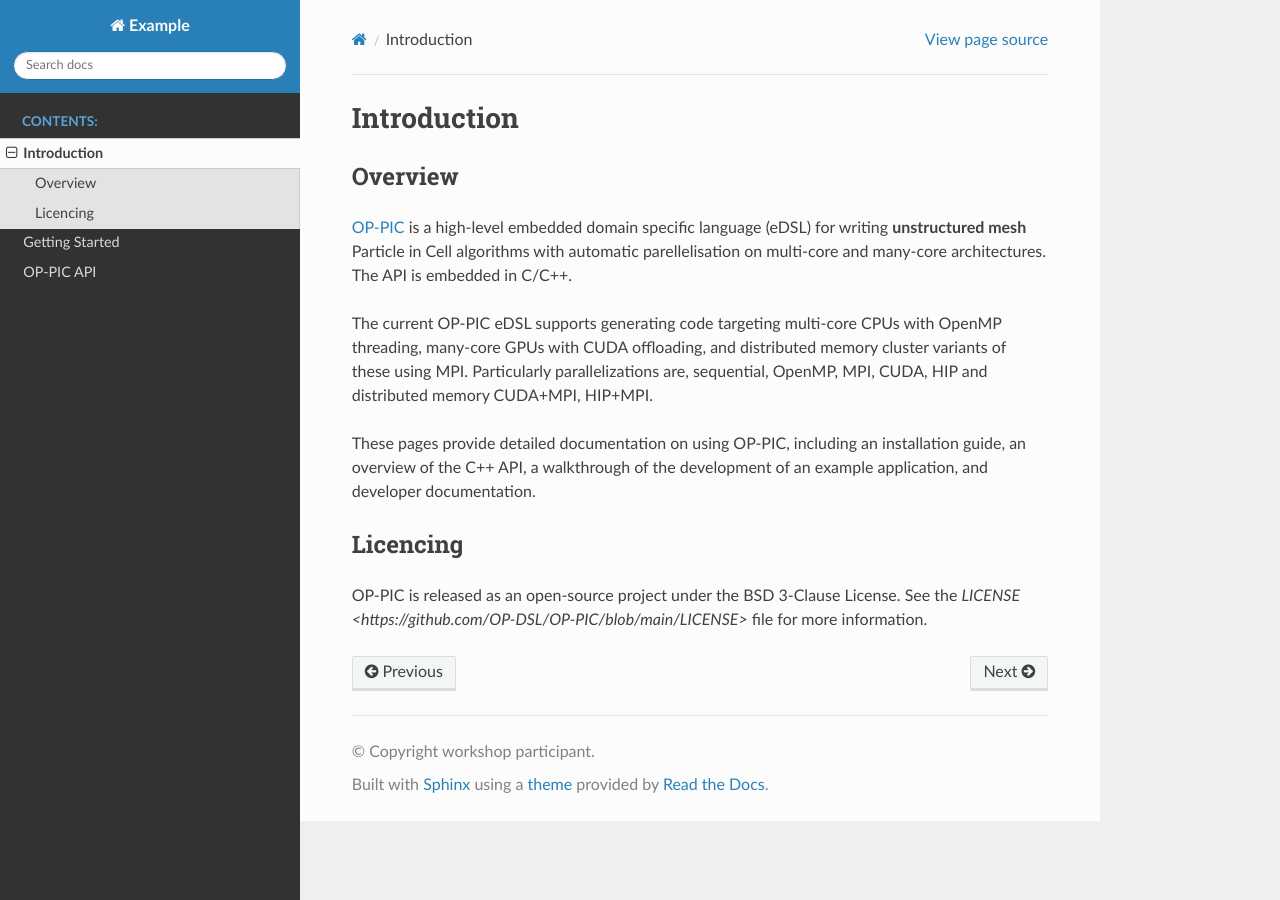
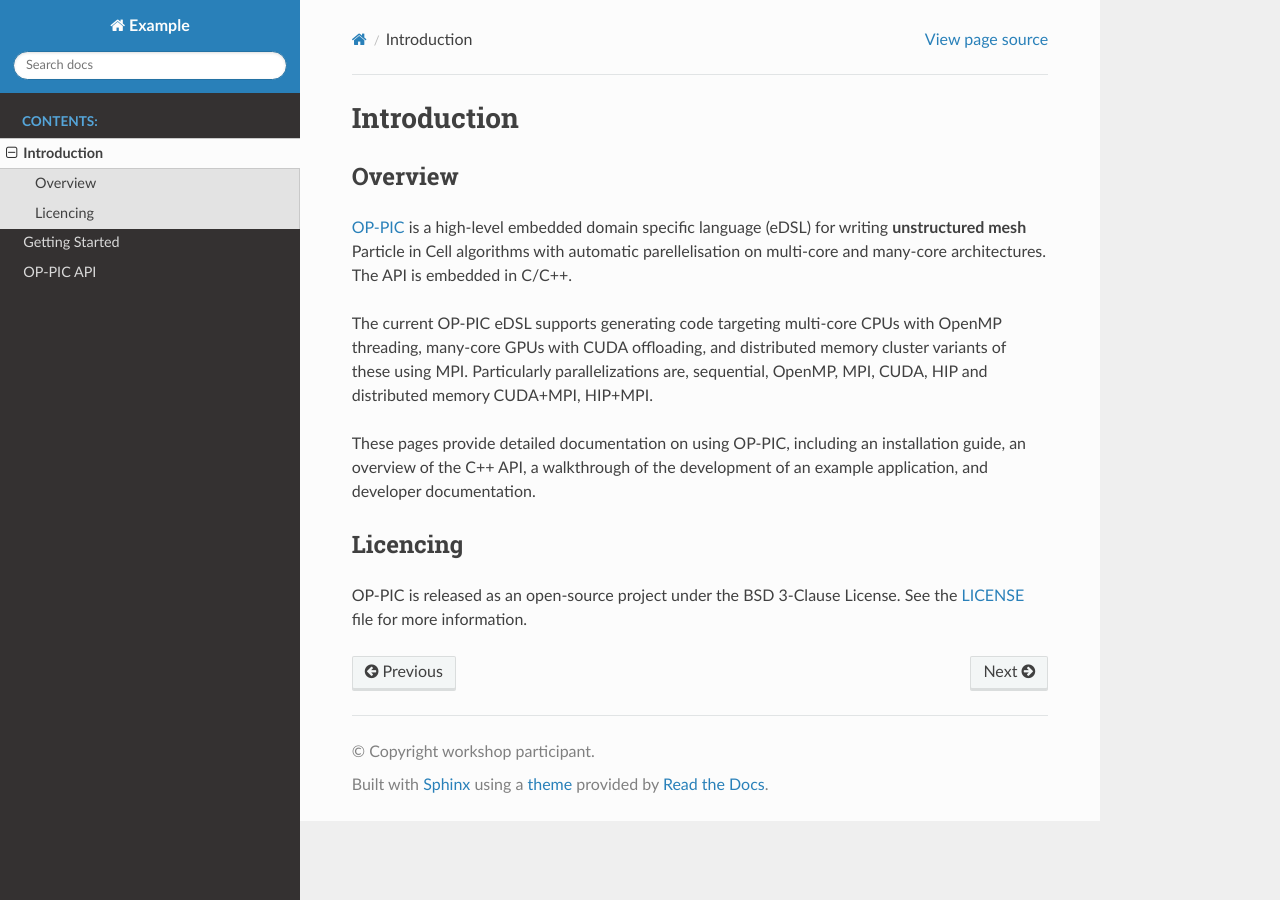
Before and after one commit to ZamanLantra/git_docs_test, a Sphinx documentation site: the page built from doc/introduction.rst, in a window 1280 px wide. Built offline with Sphinx 7.4.7 and the Read the Docs theme 2.0.0, drawn with Linux system fonts in a browser that asks for light colours; pages that are not in the unit, such as notebooks, are missing from menus.

Commit message:
Update introduction.rst 1

```diff
--- a/doc/introduction.rst
+++ b/doc/introduction.rst
@@ -14,4 +14,4 @@ These pages provide detailed documentation on using OP-PIC, including an install
 Licencing
 ---------
 
-OP-PIC is released as an open-source project under the BSD 3-Clause License. See the `LICENSE <https://github.com/OP-DSL/OP-PIC/blob/main/LICENSE>` file for more information.
+OP-PIC is released as an open-source project under the BSD 3-Clause License. See the `LICENSE <https://github.com/OP-DSL/OP-PIC/blob/main/LICENSE>`_ file for more information.
```
